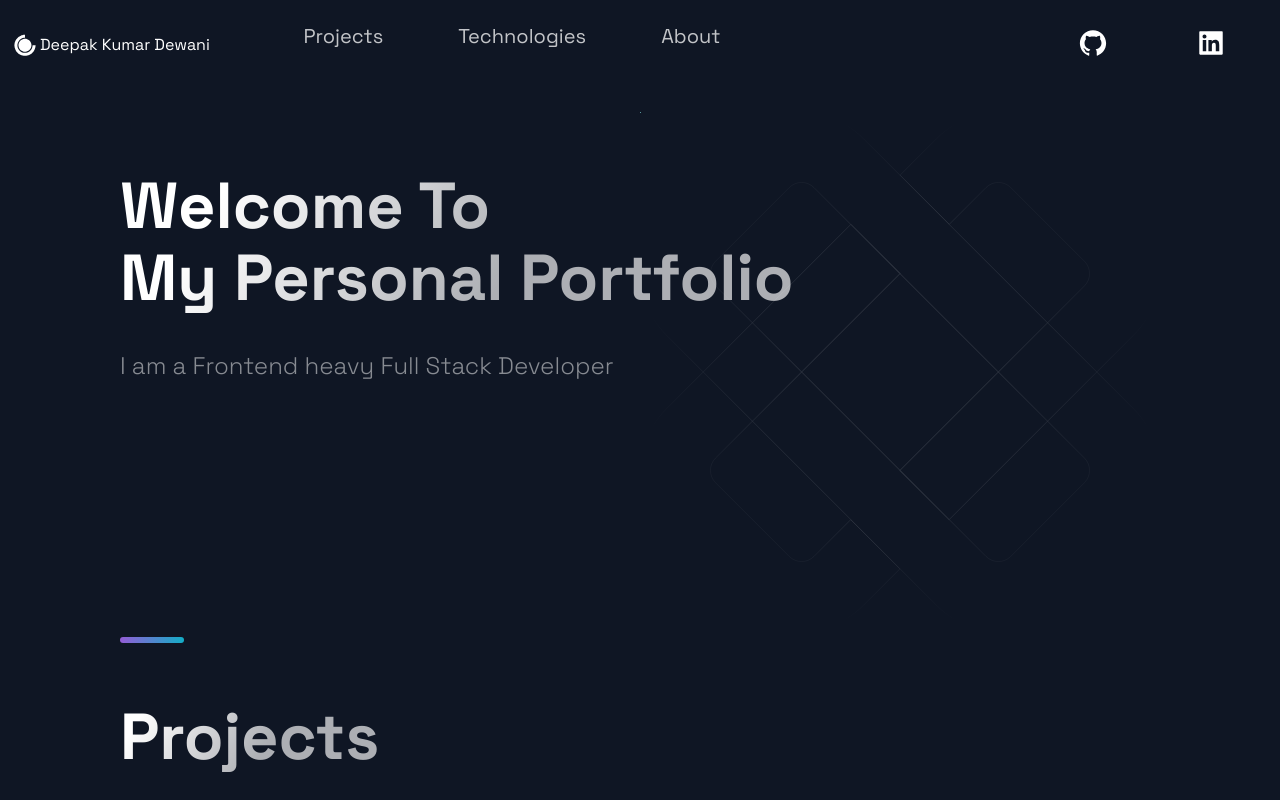
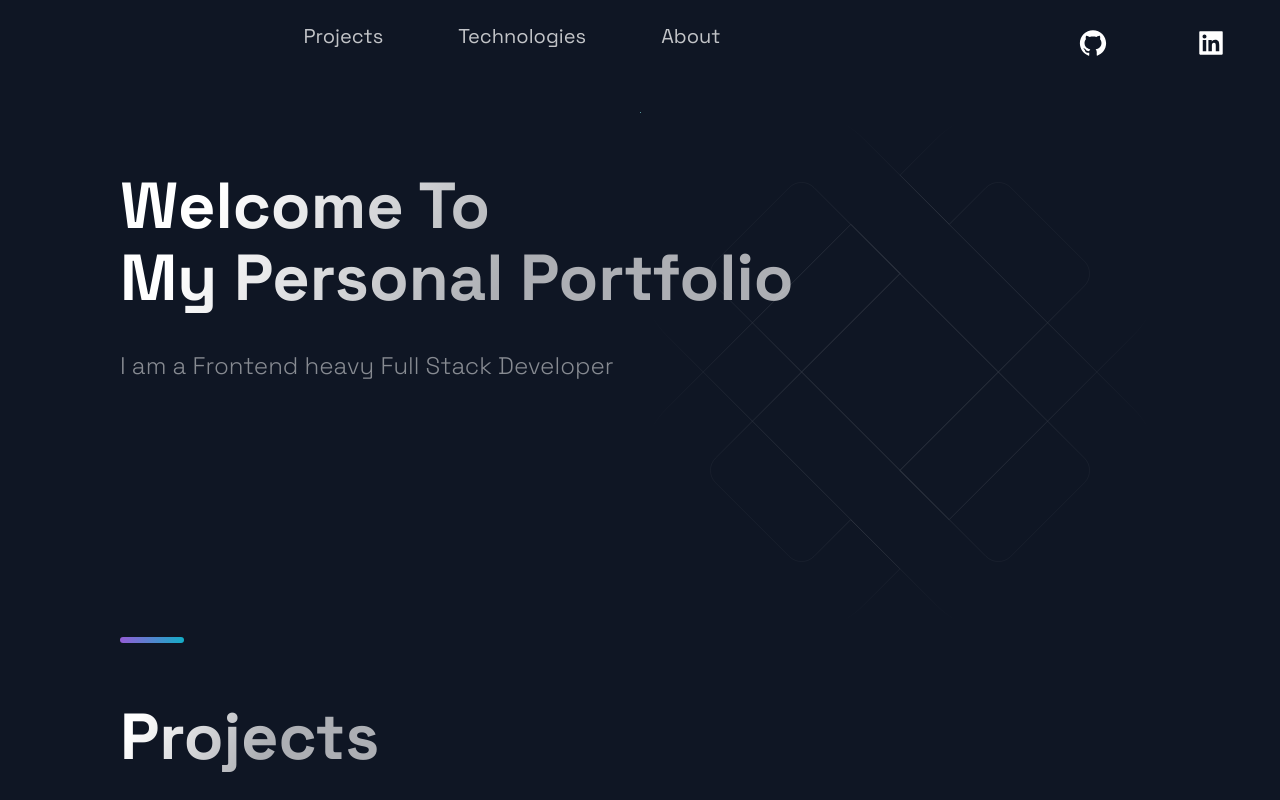
Before and after one commit to deepakkumardewani/my-portfolio, a Next.js app: page / in a window 1280 px wide. Shown: the top 800 px of the page. Built offline with nearby package versions, Linux system fonts and the light colour scheme.

Commit message:
remove name

```diff
--- a/src/components/Header/Header.js
+++ b/src/components/Header/Header.js
@@ -14,13 +14,13 @@
 
 const Header = () => (
   <Container>
-    <Div1>
+    {/* <Div1>
       <Link href='/'>
         <a style={{ display: "flex", alignItems: "center", color: "white" }}>
           <DiCssdeck size='3rem' /> <span>Deepak Kumar Dewani</span>
         </a>
       </Link>
-    </Div1>
+    </Div1> */}
     <Div2>
       <li>
         <Link href='#projects'>
```
